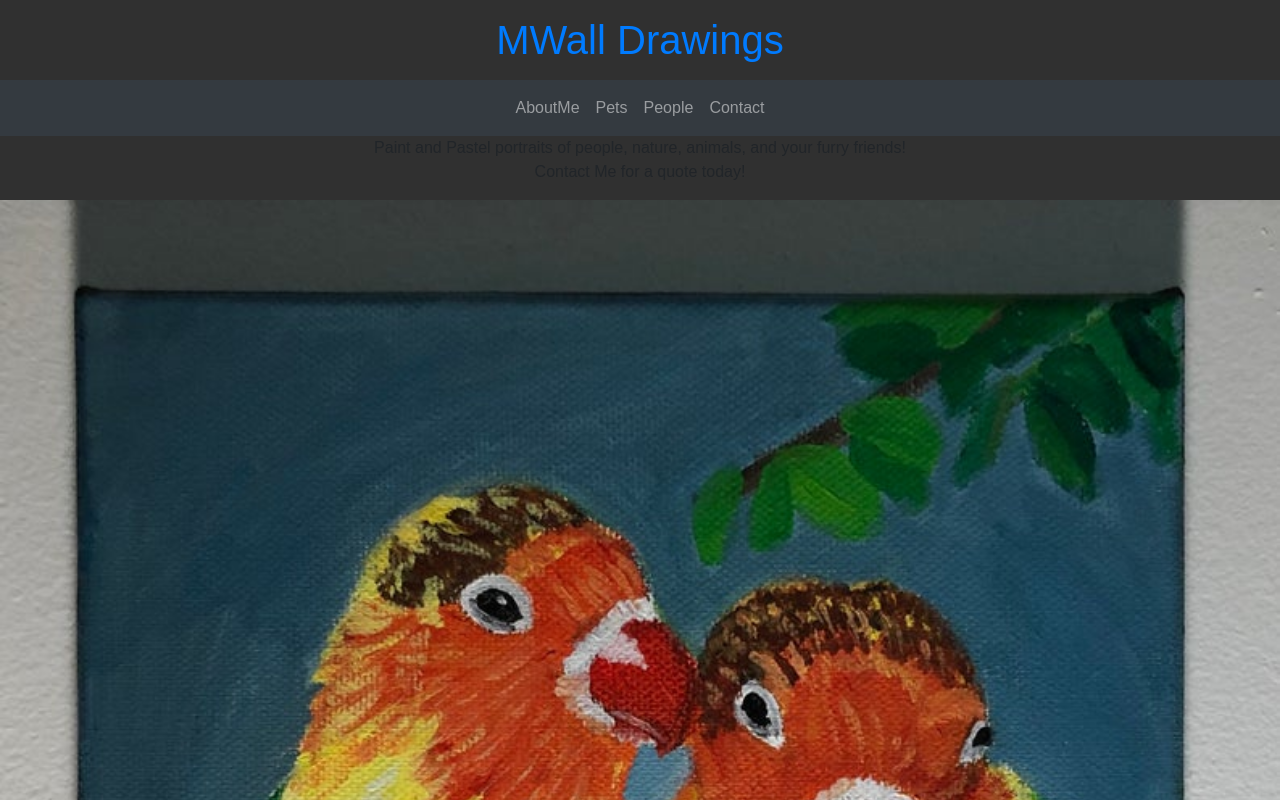
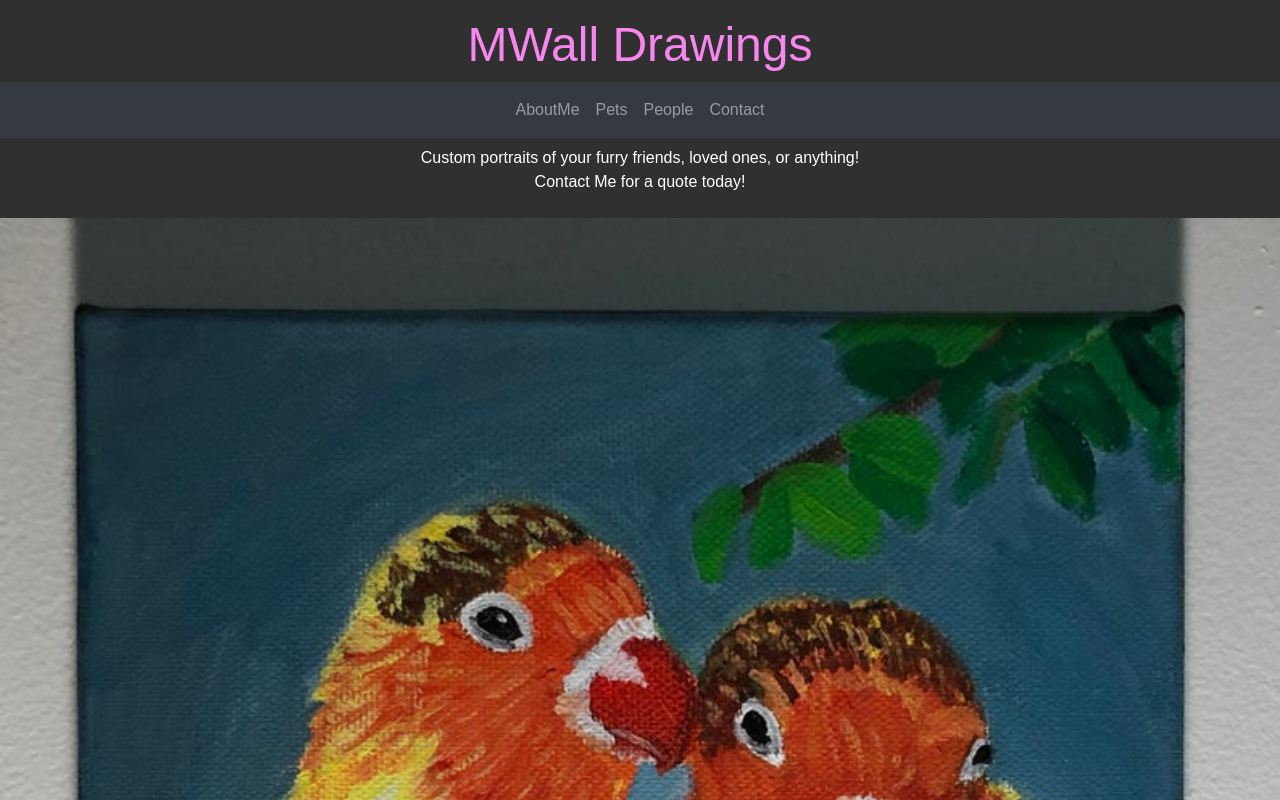
Before and after one commit to TomWallaceJr/mwalldrawings, a React (Create React App) app: page / in a window 1280 px wide. Shown: the top 800 px of the page. Built offline with nearby package versions, Linux system fonts and the light colour scheme; the HTML template or start-up script is replaced by a standard one.

Commit message:
bootstrap

```diff
--- a/src/components/Header/Header.css
+++ b/src/components/Header/Header.css
@@ -1,5 +1,5 @@
-/* .header-title {
+.header-title {
   color: var(--clr-accent);
   text-align: center;
   font-size: var(--fs-h1);
-} */
+}
--- a/src/components/Header/Header.js
+++ b/src/components/Header/Header.js
@@ -1,9 +1,10 @@
 import React from 'react';
+import './Header.css';
 
 export default function Header() {
   return (
     <header className="header-container">
-      <h1 className="text-primary p-2 pt-3 text-center">MWall Drawings</h1>
+      <h1 className="header-title pt-3">MWall Drawings</h1>
     </header>
   );
 }
--- a/src/components/LandingPage/LandingPage.js
+++ b/src/components/LandingPage/LandingPage.js
@@ -7,9 +7,8 @@ export default function LandingPage() {
   return (
     <main>
       <NavBar />
-      <p>
-        Paint and Pastel portraits of people, nature, animals, and your furry
-        friends!
+      <p className="p-2">
+        Custom portraits of your furry friends, loved ones, or anything!
         <br />
         Contact Me for a quote today!
       </p>
--- a/src/index.css
+++ b/src/index.css
@@ -1,6 +1,5 @@
 /* Custom CSS Properties for font styling
    takes a bit to set up but once set up makes styling much quicker */
-
 :root {
   --ff-primary: 'Amatic SC', fantasy;
   --ff-secondary: 'Josefin' sans-serif;
@@ -25,6 +24,6 @@ body {
   margin: 0;
   font-family: var(--ff-primary);
   background-color: var(--clr-dark);
-  /* color: var(--clr-light); */
+  color: var(--clr-light);
   -webkit-font-smoothing: antialiased;
 }
```
